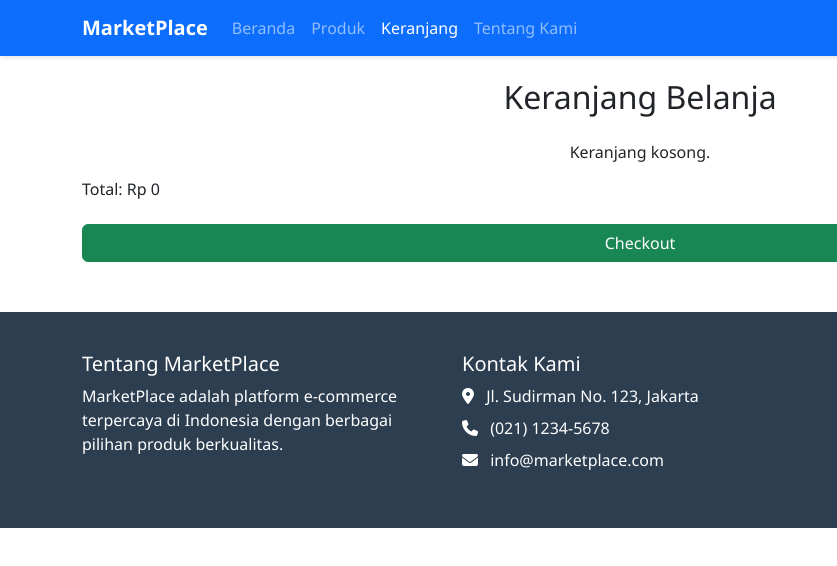
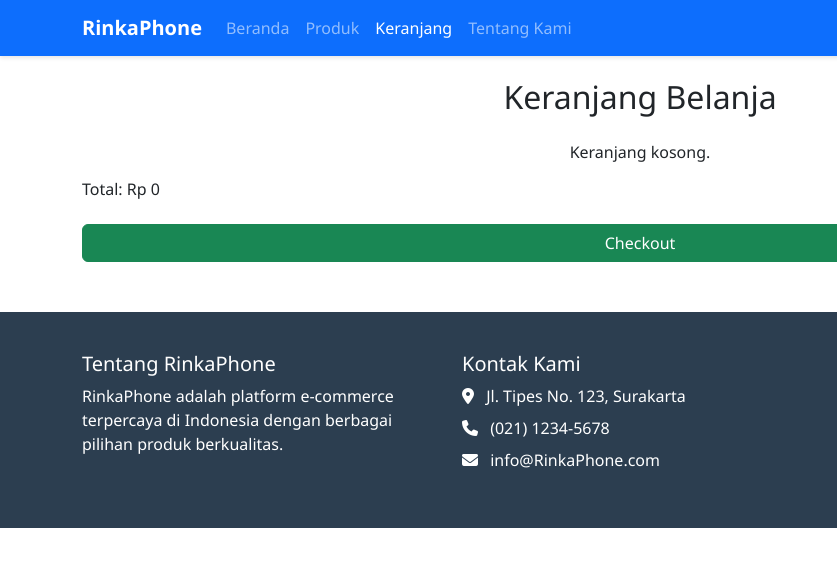
Before and after one commit to Rinka-63/RinkaPhone, a plain HTML site: page cart.html in a window 1280 px wide. Shown: the full height of the page, 0-837 px from the left. Drawn offline with nearby package versions, Linux system fonts and the light colour scheme.

Commit message:
Update cart.html

```diff
--- a/cart.html
+++ b/cart.html
@@ -3,7 +3,7 @@
 <head>
     <meta charset="UTF-8">
     <meta name="viewport" content="width=device-width, initial-scale=1.0">
-    <title>Keranjang Belanja - MarketPlace</title>
+    <title>Keranjang Belanja - RinkaPhone</title>
     <!-- Bootstrap 5 CSS -->
     <link href="https://cdn.jsdelivr.net/npm/bootstrap@5.3.2/dist/css/bootstrap.min.css" rel="stylesheet">
     <link rel="stylesheet" href="https://cdnjs.cloudflare.com/ajax/libs/font-awesome/6.4.0/css/all.min.css">
@@ -13,7 +13,7 @@
     <!-- Navigation -->
     <nav class="navbar navbar-expand-lg navbar-dark bg-primary fixed-top">
         <div class="container">
-            <a class="navbar-brand fw-bold" href="index.html">MarketPlace</a>
+            <a class="navbar-brand fw-bold" href="index.html">RinkaPhone</a>
             <button class="navbar-toggler" type="button" data-bs-toggle="collapse" data-bs-target="#navbarNav" aria-controls="navbarNav" aria-expanded="false" aria-label="Toggle navigation">
                 <span class="navbar-toggler-icon"></span>
             </button>
@@ -51,15 +51,15 @@
         <div class="container">
             <div class="row">
                 <div class="col-md-4 mb-4 mb-md-0">
-                    <h5>Tentang MarketPlace</h5>
-                    <p>MarketPlace adalah platform e-commerce terpercaya di Indonesia dengan berbagai pilihan produk berkualitas.</p>
+                    <h5>Tentang RinkaPhone</h5>
+                    <p>RinkaPhone adalah platform e-commerce terpercaya di Indonesia dengan berbagai pilihan produk berkualitas.</p>
                 </div>
                 <div class="col-md-4 mb-4 mb-md-0">
                     <h5>Kontak Kami</h5>
                     <ul class="list-unstyled">
-                        <li class="mb-2"><i class="fas fa-map-marker-alt me-2"></i> Jl. Sudirman No. 123, Jakarta</li>
+                        <li class="mb-2"><i class="fas fa-map-marker-alt me-2"></i> Jl. Tipes No. 123, Surakarta</li>
                         <li class="mb-2"><i class="fas fa-phone me-2"></i> (021) 1234-5678</li>
-                        <li class="mb-2"><i class="fas fa-envelope me-2"></i> info@marketplace.com</li>
+                        <li class="mb-2"><i class="fas fa-envelope me-2"></i> info@RinkaPhone.com</li>
                     </ul>
                 </div>
                 <div class="col-md-4">
```
